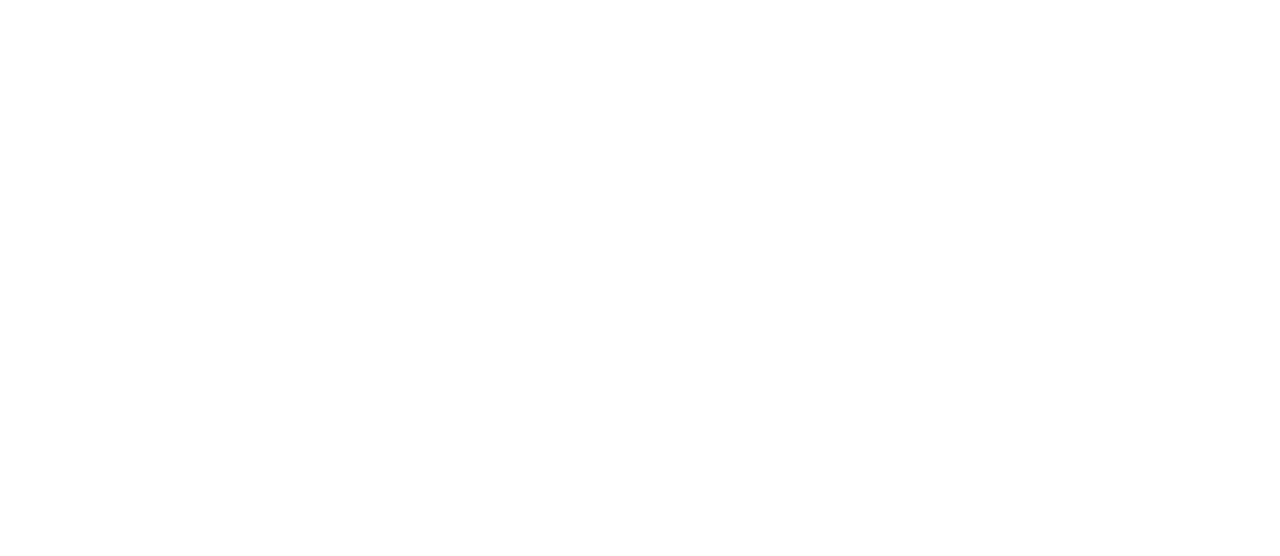
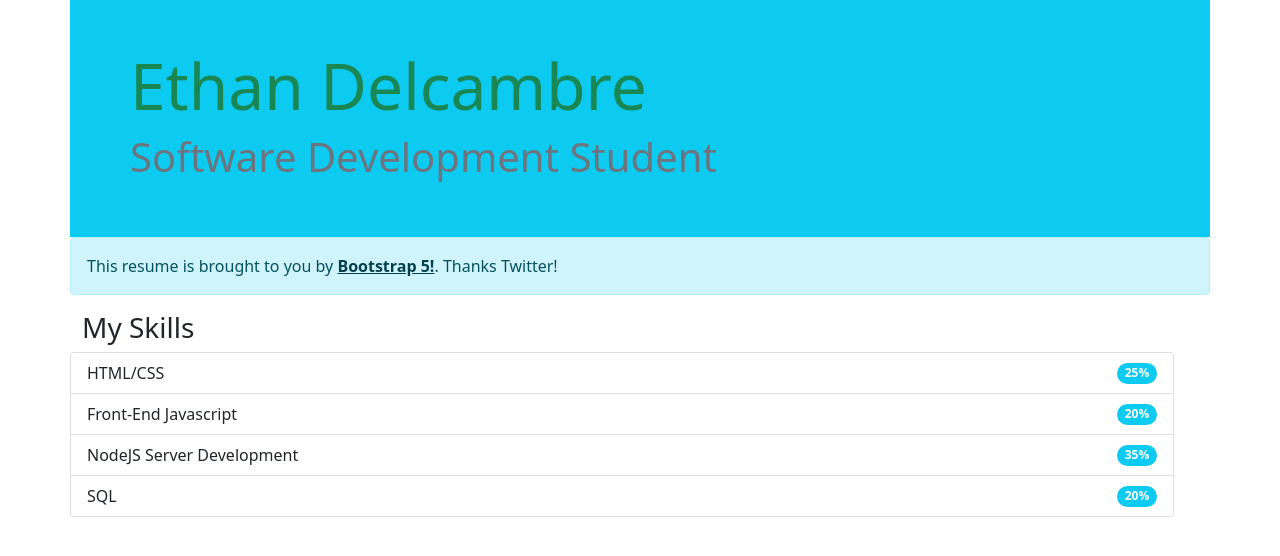
Before and after one commit to ethanjd23/Responsive-Resume, a plain HTML site: page index.html in a window 1280 px wide. Drawn offline with nearby package versions, Linux system fonts and the light colour scheme.

Commit message:
halfway done, stopped at skills

```diff
--- a/index.html
+++ b/index.html
@@ -11,7 +11,34 @@
     <title>Ethan's Responsive Resume</title>
   </head>
   <body>
-
+<div class="container">
+    <div class="row bg-info p-5">
+        <h1 class="text-success display-3">Ethan Delcambre</h1>
+        <h3 class="text-success display-6 text-muted">Software Development Student</h3>
+    </div>
+    <div class="row">
+        <div class="alert alert-info" role="alert">
+            This resume is brought to you by <a href="http://getbootstrap.com" target="_blank" class="alert-link">Bootstrap 5!</a>. Thanks Twitter!
+        </div>
+        <div class="row">
+            <h3>My Skills</h3>
+            <ul class="list-group">
+                <li class="list-group-item d-flex justify-content-between align-items-center">HTML/CSS
+                    <span class="badge bg-info rounded-pill">25%</span>
+                </li>
+                <li class="list-group-item d-flex justify-content-between align-items-center">Front-End Javascript
+                    <span class="badge bg-info rounded-pill">20%</span>
+                </li>
+                <li class="list-group-item d-flex justify-content-between align-items-center">NodeJS Server Development
+                    <span class="badge bg-info rounded-pill">35%</span>
+                </li>
+                <li class="list-group-item d-flex justify-content-between align-items-center">SQL
+                    <span class="badge bg-info rounded-pill">20%</span>
+                </li>
+            </ul>
+        </div>
+    </div>
+</div>
     <script src="https://cdn.jsdelivr.net/npm/bootstrap@5.0.0-beta1/dist/js/bootstrap.bundle.min.js" integrity="sha384-ygbV9kiqUc6oa4msXn9868pTtWMgiQaeYH7/t7LECLbyPA2x65Kgf80OJFdroafW" crossorigin="anonymous"></script>
   </body>
 </html>
```
